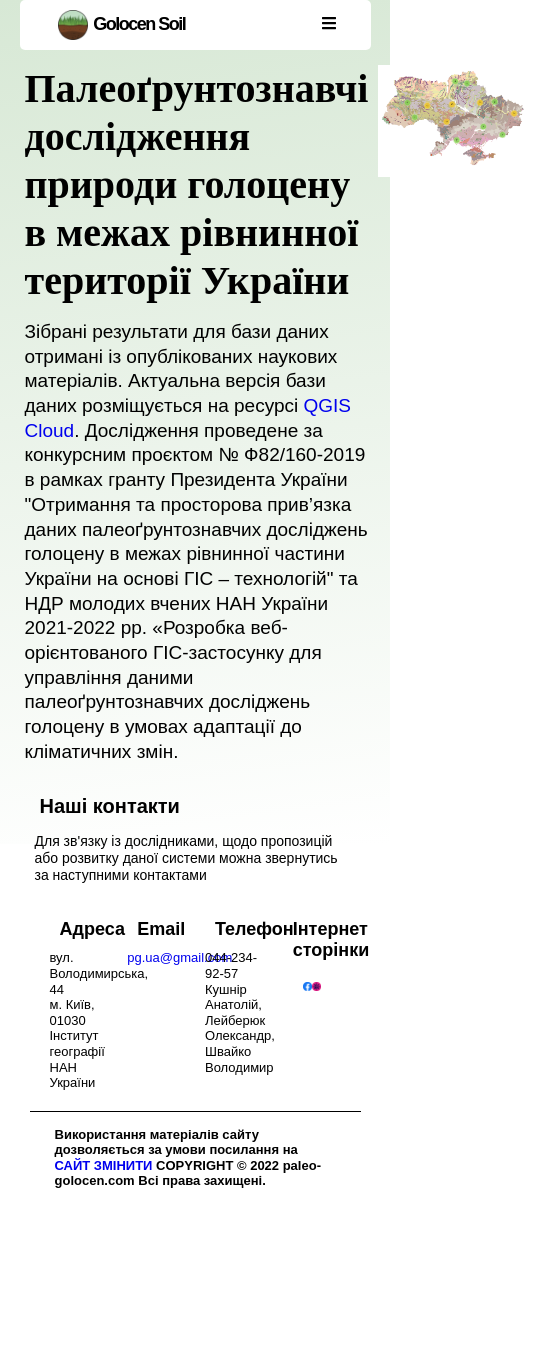
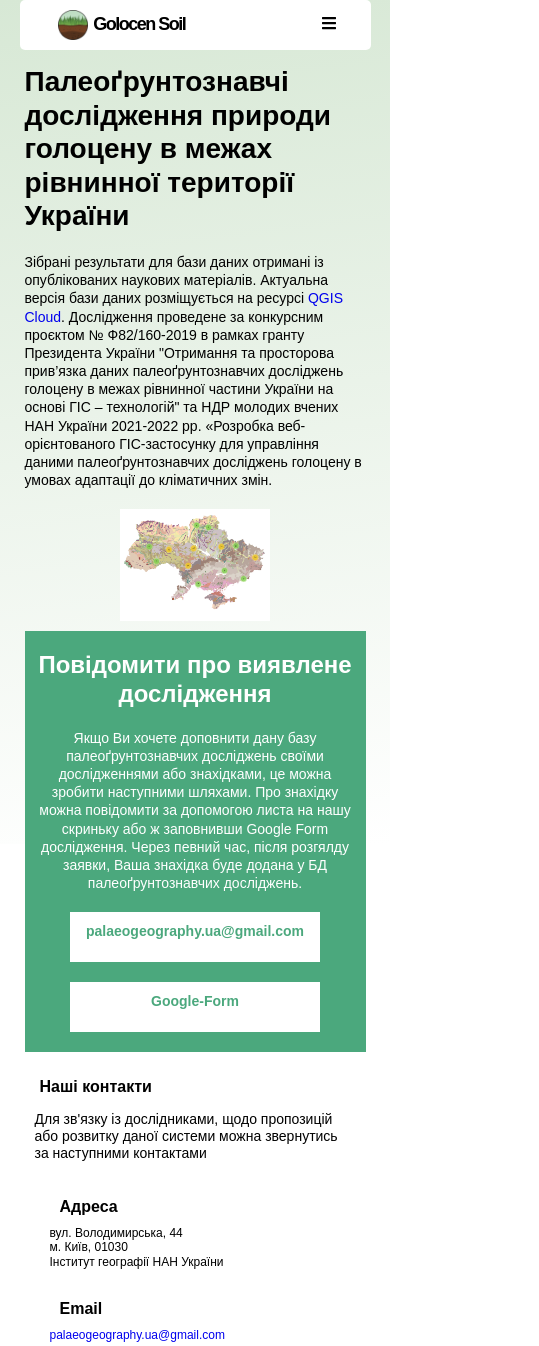
Before and after one commit to sashalom1991/paleosoil, a React app: page / in a window 390 px wide. Shown: the top 1346 px of the page, 539 px wide, since content can reach past the window. Before the commit the page ends 1214 px from the top, so only its background shows below. Built offline with nearby package versions, Linux system fonts and the light colour scheme.

Commit message:
change style and add description at home

```diff
--- a/package.json
+++ b/package.json
@@ -1,8 +1,7 @@
 {
-  "name": "paleodashboard",
+  "name": "paleosoil",
   "version": "0.1.0",
   "private": true,
-  "homepage": "https://sashalom1991.github.io/paleosoil",
   "dependencies": {
     "@emotion/react": "^11.9.0",
     "@emotion/styled": "^11.8.1",
--- a/src/components/Description/Description.css
+++ b/src/components/Description/Description.css
@@ -1,26 +1,104 @@
-.DescContainer{
+.DescContainer {
   display: flex;
+  flex-direction: column;
 }
 
-.DescTitle{
-font-family: 'Playfair Display';
+.DescInfo {
+  display: flex;
+  align-items: center;
+}
+
+.DescTitle {
+  /* font-family: 'Playfair Display'; */
   font-weight: 900;
-font-size: 40px;
+  font-size: 32px;
   line-height: 1.2;
   padding-top: 10px;
   padding-bottom: 10px;
 }
 
-.DescText{
+.DescText {
   font-weight: 500;
-font-size: 19px;
+  font-size: 16px;
   line-height: 1.3;
-padding-top: 5px;
-padding-bottom: 5px;
+  padding-top: 10px;
+  padding-bottom: 10px;
 }
 
-.DescImg{
+.DescImg {
   padding: 10px;
   width: 50%;
   height: fit-content;
 }
+
+.DescGuest {
+  background: #4ba87d;
+  padding: 20px;
+  text-align: center;
+}
+
+.DescGusetTitle {
+  /* font-family: 'Playfair Display'; */
+  font-weight: 900;
+  font-size: 28px;
+  line-height: 1.2;
+  /* padding-top: 10px;
+  padding-bottom: 10px; */
+  margin: 10px 0px;
+
+  color: white;
+}
+
+.DescGuestText {
+  font-weight: 500;
+  font-size: 16px;
+  line-height: 1.3;
+
+  color: white;
+  margin: 10px 0px;
+}
+
+.DescGuestLink {
+  background-color: white;
+  margin: 0px 10px;
+  padding: 10px 15px;
+}
+
+.DescGuestLink > a {
+  font-weight: 800;
+  color: #4ba87d;
+  margin: 10px 0px;
+}
+
+@media screen and (max-width: 768px) {
+  .DescInfo {
+    flex-direction: column;
+  }
+
+  .DescGuest {
+    display: flex;
+    flex-direction: column;
+    align-items: center;
+    padding: 10px;
+  }
+  .DescTitle {
+    font-size: 28px;
+  }
+
+  .DescText, .DescGuestText, .DescGuestLink>a {
+    font-size: 14px;
+  }
+
+  .DescGusetTitle {
+    font-size: 24px;
+  }
+
+  .DescGuestLink {
+    display: inline-block;
+    width: 250px;
+    height: 50px;
+    text-align: center;
+    align-items: center;
+    margin: 10px 0px;
+  }
+}
--- a/src/components/Description/Description.jsx
+++ b/src/components/Description/Description.jsx
@@ -5,31 +5,62 @@ function Description() {
   return (
     <>
       <div className="DescContainer">
+        <div className="DescInfo">
           <div>
             <h1 className="DescTitle">
               Палеоґрунтознавчі дослідження природи голоцену в межах рівнинної
               території України
             </h1>
             <p className="DescText">
-            Зібрані результати для бази даних отримані із опублікованих наукових
-            матеріалів. Актуальна версія бази даних розміщується на ресурсі{" "}
+              Зібрані результати для бази даних отримані із опублікованих
+              наукових матеріалів. Актуальна версія бази даних розміщується на
+              ресурсі{" "}
               <a
                 href="https://qgiscloud.com/paleogeo_ua/Paleogeographic_studies/?bl=ocm_landscape&st=&l=%D0%9F%D1%80%D0%B8%D1%80%D0%BE%D0%B4%D0%BD%D1%96%20%D0%B7%D0%BE%D0%BD%D0%B8%2C%D0%91%D0%B0%D0%B7%D0%B0%20%D0%B4%D0%BE%D1%81%D0%BB%D1%96%D0%B4%D0%B6%D0%B5%D0%BD%D1%8C&t=Paleogeographic_studies&e=1488176%2C5079707%2C4874843%2C7437144"
                 alt="Paleomap in Qgis Cloud"
               >
                 QGIS Cloud
-            </a>.
-            Дослідження проведене за конкурсним проєктом № Ф82/160-2019 в рамках
-            гранту Президента України "Отримання та просторова прив’язка даних
-            палеоґрунтознавчих досліджень голоцену в межах рівнинної частини
-            України на основі ГІС – технологій" та НДР молодих вчених НАН
-            України 2021-2022 рр. «Розробка веб-орієнтованого ГІС-застосунку для
-            управління даними палеоґрунтознавчих досліджень голоцену в умовах
-            адаптації до кліматичних змін.
+              </a>
+              . Дослідження проведене за конкурсним проєктом № Ф82/160-2019 в
+              рамках гранту Президента України "Отримання та просторова
+              прив’язка даних палеоґрунтознавчих досліджень голоцену в межах
+              рівнинної частини України на основі ГІС – технологій" та НДР
+              молодих вчених НАН України 2021-2022 рр. «Розробка
+              веб-орієнтованого ГІС-застосунку для управління даними
+              палеоґрунтознавчих досліджень голоцену в умовах адаптації до
+              кліматичних змін.
             </p>
           </div>
+          <img
+            src={MapPaleoSoil}
+            alt="Растрова карта ґрутнів"
+            className="DescImg"
+          />
+        </div>
 
-        <img src={MapPaleoSoil} alt="Растрова карта ґрутнів" className="DescImg" />
+        <div className="DescGuest">
+          <h2 className="DescGusetTitle">
+            Повідомити про виявлене дослідження
+          </h2>
+          <p className="DescGuestText">
+            Якщо Ви хочете доповнити дану базу палеоґрунтознавчих досліджень
+            своїми дослідженнями або знахідками, це можна зробити наступними
+            шляхами. Про знахідку можна повідомити за допомогою листа на нашу
+            скриньку або ж заповнивши Google Form дослідження. Через певний час,
+            після розгялду заявки, Ваша знахідка буде додана у БД
+            палеоґрунтознавчих досліджень.
+          </p>
+          <span className="DescGuestLink">
+            <a href="mailto:palaeogeography.ua@gmail.com">
+              palaeogeography.ua@gmail.com
+            </a>
+          </span>
+          <span className="DescGuestLink">
+            <a href="https://forms.gle/2pwnzSoTbZfdEGWK8" target='blank'>
+              Google-Form
+            </a>
+          </span>
+        </div>
       </div>
     </>
   );
--- a/src/components/Footer/Footer.css
+++ b/src/components/Footer/Footer.css
@@ -12,7 +12,7 @@
 .footerText {
   padding: 5px;
   font-weight: 500;
-  font-size: 14px;
+  font-size: 16px;
   line-height: 1.2;
 }
 
@@ -26,21 +26,17 @@
     padding: 10px;
 }
 
-.titleItem{
-    font-weight: 700;
-    font-size: 18px;
-}
 
 .textItem{
   font-weight: 500;
-  font-size: 13px;
+  font-size: 14px;
   line-height: 1.2;
+  word-wrap: break-word;
 }
 
 .listSite{
     display: flex;
     justify-content: space-evenly;
-    padding: 10px 20px;
 }
 
 .link>span{
@@ -55,3 +51,38 @@ font-weight: 700;
 font-size: 13px;
 line-height: 1.2;
 }
+
+@media screen and (max-width: 768px) {
+  .contactList{
+    flex-direction: column;
+
+  }
+
+  .item{
+    width: auto;
+  }
+
+  .listSite{
+    justify-content: flex-start;
+  }
+
+  .listSite>li{
+    padding: 5px 10px;
+  }
+
+  .footerTitle {
+    font-size: 16px;
+  }
+
+  .footerText {
+    font-size: 14px;
+  }
+
+  .textItem{
+    font-size: 12px;
+  }
+
+  .copyright{
+    font-size: 11px;
+    }
+}
--- a/src/components/Footer/Footer.jsx
+++ b/src/components/Footer/Footer.jsx
@@ -24,7 +24,7 @@ export default function Footer() {
           <h3 className="footerTitle titleItem">Email</h3>
           <p className="textItem">
             <a href="mailto:palaeogeography.ua@gmail.com" >
-              pg.ua@gmail.com
+            palaeogeography.ua@gmail.com
             </a>
           </p>
         </li>
--- a/src/components/Popup/Popup.css
+++ b/src/components/Popup/Popup.css
@@ -3,3 +3,15 @@
     margin: 0;
     padding: 0;
 }
+
+@media screen and (max-width: 768px) {
+    .DescriptionAll>p{
+        font-size: 11px;
+    }
+}
+
+@media screen and (max-width: 480px) {
+    .DescriptionAll>p{
+        font-size: 9px;
+    }
+}
--- /dev/null
+++ b/src/components/Soil/Soil.css
@@ -0,0 +1,3 @@
+.SoilPopup{
+    background-color: blue;
+}
--- a/src/components/Soil/Soil.jsx
+++ b/src/components/Soil/Soil.jsx
@@ -1,6 +1,7 @@
 import { GeoJSON} from 'react-leaflet';
 
 function Soil({ data }) {
+  console.log(data)
 
   const mapPolygonColorSoil = id => {
     return id === 1
@@ -107,12 +108,12 @@ function Soil({ data }) {
 
       layer.bindPopup(`<table>
       <tr>
-        <td><b>Ґрунт</b></td>
-        <td>${Name}</td>
+        <td className="SoilPopup"><b>Ґрунт</b></td>
+        <td className="SoilPopup">${Name}</td>
       </tr>
       <tr>
-        <td><b>Клас</b></td>
-        <td>${Class}</td>
+        <td className="SoilPopup"><b>Клас</b></td>
+        <td className="SoilPopup">${Class}</td>
       </tr>
     </table>`)
   }
```
Lines whose indentation alone changed are shown as unchanged.
